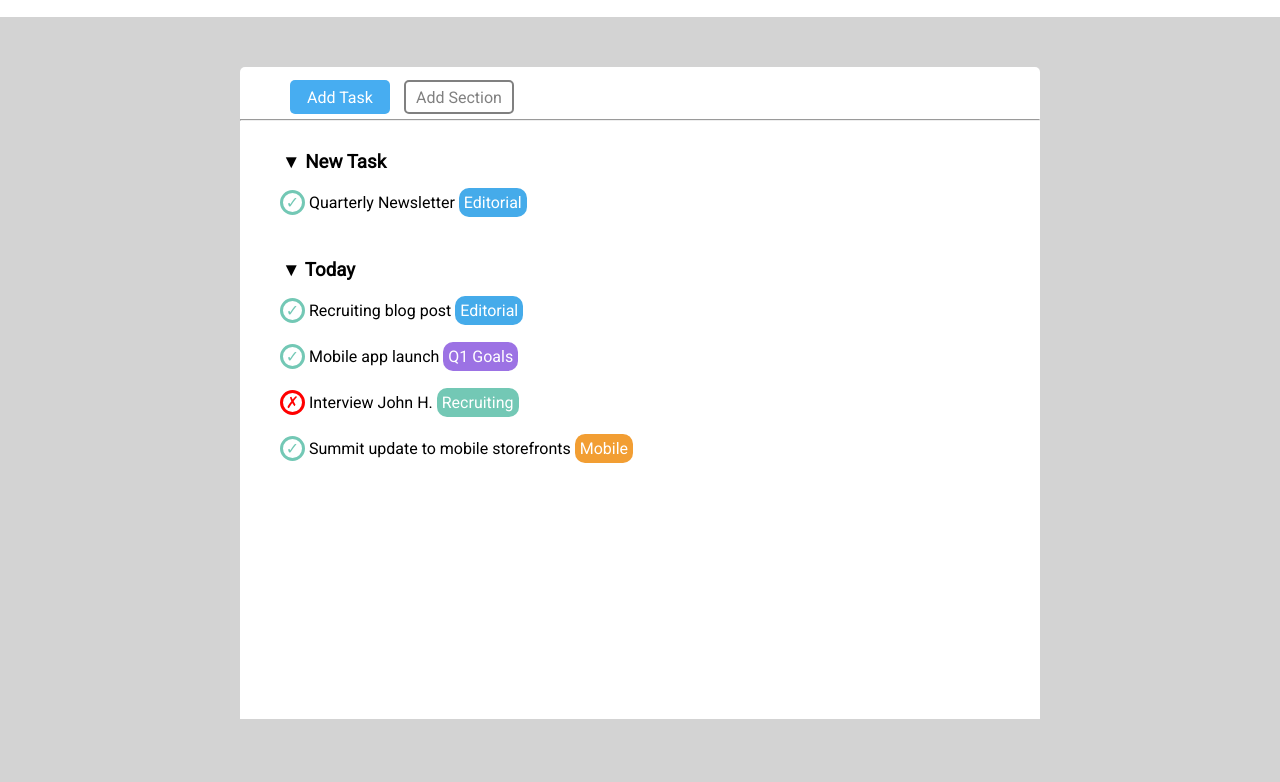
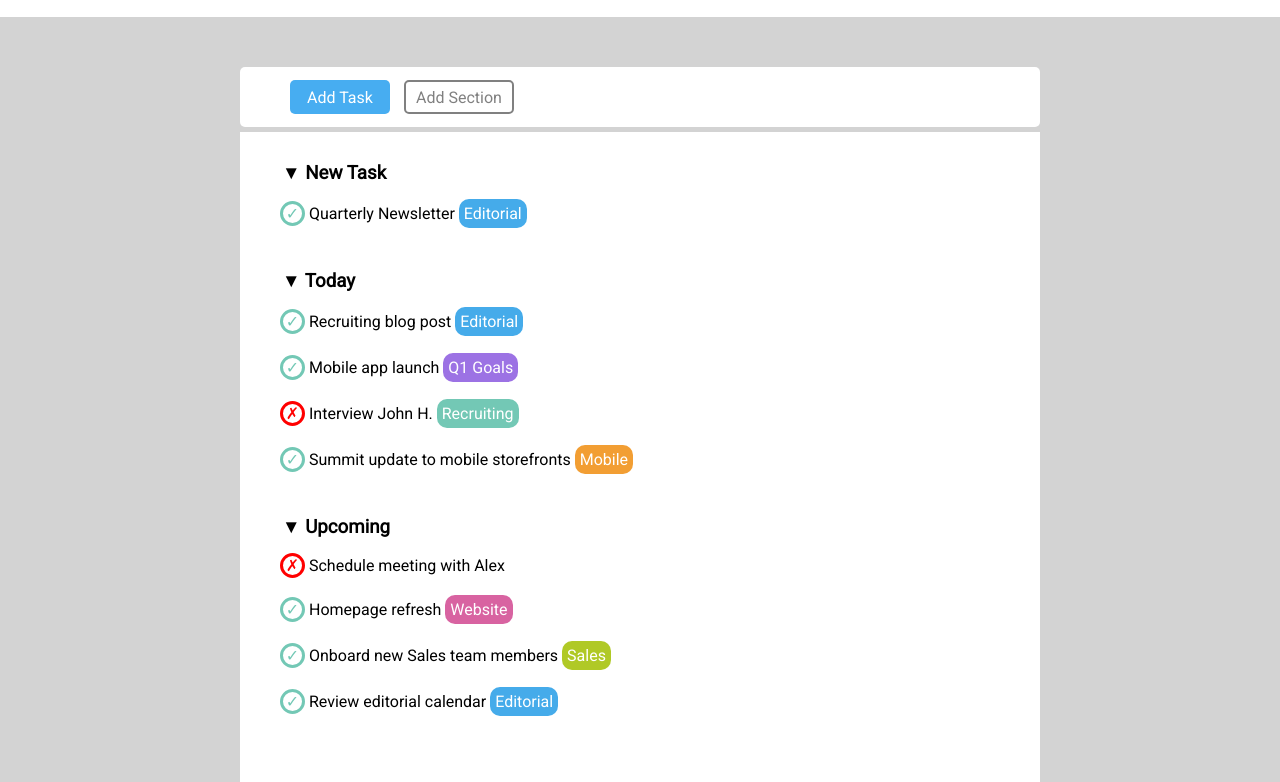
Before and after one commit to Greg1928/html-css-toboolist, a plain HTML site: page index.html in a window 1280 px wide. Shown: the part 73-855 px from the top of the page. Before the commit the page ends 800 px from the top, so only its background shows below. Drawn offline with Linux system fonts and the light colour scheme.

Commit message:
aggiunto 'upcoming'

```diff
--- a/css/style.css
+++ b/css/style.css
@@ -30,7 +30,6 @@ h1{
     margin-top: 50px;
     padding-top: 13px;
     border-radius: 5px;
-    margin-bottom: 10px;
 }
 .button-1{
     width: 100px;
@@ -62,7 +61,7 @@ h1{
 }
 .contenitore-grande{
     width: 800px;
-    height: 600px;
+    height: 650px;
     margin: 0 auto;
     background-color: white;
     margin-top: 5px;
@@ -115,3 +114,9 @@ h3{
 .tag-green{
     background-color:#73c8b5;
 }
+.tag-red2{
+    background-color: #d863a1;
+}
+.tag-green2{
+    background-color: #b0c926;
+}
--- a/index.html
+++ b/index.html
@@ -24,9 +24,8 @@
                 <div class="button-2">
                     <p id="secondo">Add Section</p>
                 </div>
-
+            </div>
             <div class="contenitore-grande">
-                <hr>
                 <h3>&#9660 New Task</h3>
                 <div class="tasks">
                     <span id="circle">&check;</span>
@@ -66,6 +65,37 @@
                     </div>
                 </div>
 
+                <h3>&#9660 Upcoming</h3>
+                <div class="tasks">
+                    <span id="circle-red">&cross;</span>
+                    <span>Schedule meeting with Alex</span>
+                    <div>
+
+                    </div>
+                </div>
+                <div class="tasks">
+                    <span id="circle">&check;</span>
+                    <span>Homepage refresh</span>
+                    <div class="tag tag-red2">
+                        <span>Website</span>
+                    </div>
+                </div>
+                <div class="tasks">
+                    <span id="circle">&check;</span>
+                    <span>Onboard new Sales team members</span>
+                    <div class="tag tag-green2">
+                        <span>Sales</span>
+                    </div>
+                </div>
+                <div class="tasks">
+                    <span id="circle">&check;</span>
+                    <span>Review editorial calendar</span>
+                    <div class="tag tag-blue">
+                        <span>Editorial</span>
+                    </div>
+                </div>
+
+
 
 
 
```
